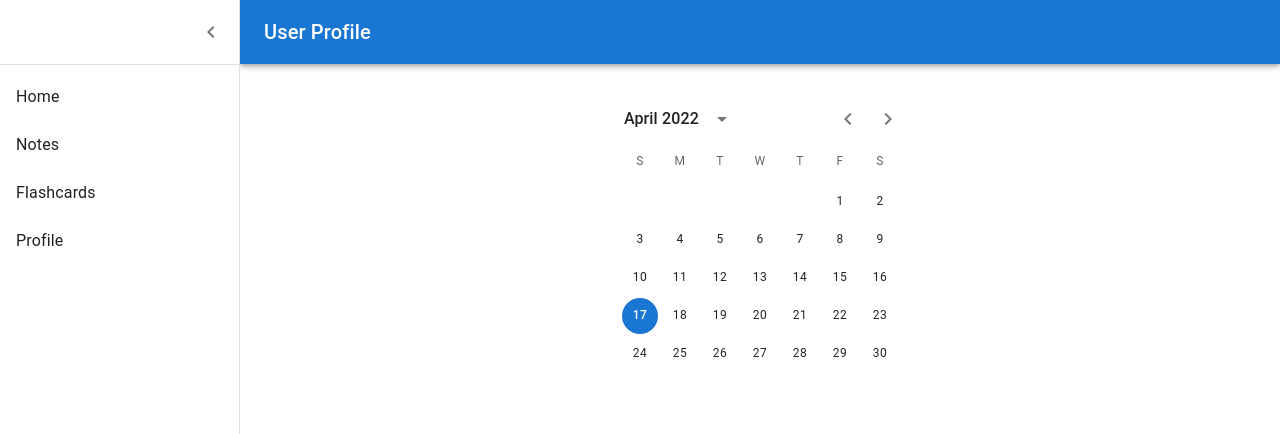
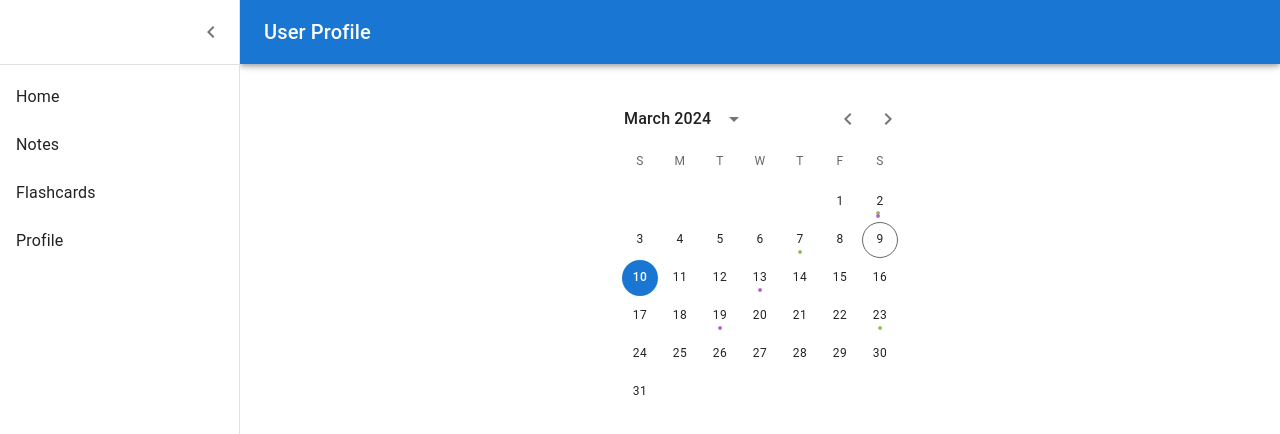
Before and after one commit to plzfday/oblivion, a Next.js app in the folder cortisol/: page /profile in a window 1280 px wide. Shown: the top 434 px of the page. Built offline with nearby package versions, Linux system fonts and the light colour scheme.

Commit message:
Added badges to calendar

```diff
--- a/cortisol/src/app/components/Calendar.tsx
+++ b/cortisol/src/app/components/Calendar.tsx
@@ -2,18 +2,163 @@
 
 import * as React from 'react';
 import dayjs, { Dayjs } from 'dayjs';
+import Badge from '@mui/material/Badge';
 import { AdapterDayjs } from '@mui/x-date-pickers/AdapterDayjs';
 import { LocalizationProvider } from '@mui/x-date-pickers/LocalizationProvider';
+import { PickersDay, PickersDayProps } from '@mui/x-date-pickers/PickersDay';
 import { DateCalendar } from '@mui/x-date-pickers/DateCalendar';
+import { DayCalendarSkeleton } from '@mui/x-date-pickers/DayCalendarSkeleton';
+import { Box } from '@mui/material';
 
-export default function DateCalendarValue() {
-  const [value, setValue] = React.useState<Dayjs | null>(dayjs('2022-04-17'));
+// function getRandomNumber(min: number, max: number) {
+//     return Math.round(Math.random() * (max - min) + min);
+// }
 
-  return (
-    <LocalizationProvider dateAdapter={AdapterDayjs}>
-      <div>
-        <DateCalendar value={value} onChange={(newValue) => setValue(newValue)} />
-      </div>
-    </LocalizationProvider>
-  );
+function fakeFetch(date: Dayjs, { signal }: { signal: AbortSignal }) {
+    return new Promise<{ daysToHighlightGreen: number[] ; daysToHighlightPurple: number[]}>((resolve, reject) => {
+        const timeout = setTimeout(() => {
+        const daysInMonth = date.daysInMonth();
+        // const daysToHighlightGreen = [1, 2, 3].map(() => getRandomNumber(1, daysInMonth));
+        // const daysToHighlightPurple = [1, 2, 3].map(() => getRandomNumber(1, daysInMonth));
+        const daysToHighlightGreen = [2, 7, 23];
+        const daysToHighlightPurple = [2, 13, 19];
+
+        resolve({ daysToHighlightGreen, daysToHighlightPurple });
+        }, 500);
+
+        signal.onabort = () => {
+        clearTimeout(timeout);
+        reject(new DOMException('aborted', 'AbortError'));
+        };
+    });
 }
+
+const initialValue = dayjs('2024-03-10');
+
+// function GreenDay(props: PickersDayProps<Dayjs> & { highlightedDays?: number[] }) {
+//     const { highlightedDays = [], day, outsideCurrentMonth, ...other } = props;
+
+//     const isSelected =
+//         !props.outsideCurrentMonth && highlightedDays.indexOf(props.day.date()) >= 0;
+
+//     return (
+//         <Badge
+//             key={props.day.toString()}
+//             overlap="circular"
+//             badgeContent={isSelected ? '🟢' : undefined}
+//             anchorOrigin={{
+//                 vertical: 'bottom',
+//                 horizontal: 'right'
+//             }}
+//             sx={{
+//                 '& .MuiBadge-badge': {
+//                     fontSize: '0.2rem',
+//                     right: '50%'
+//                 }
+//             }}
+//         >
+//         <PickersDay {...other} outsideCurrentMonth={outsideCurrentMonth} day={day} />
+//         </Badge>
+//     );
+// }
+
+export default function DateCalendarServerRequest() {
+    const requestAbortController = React.useRef<AbortController | null>(null);
+    const [isLoading, setIsLoading] = React.useState(false);
+    const [highlightedDaysGreen, setHighlightedDaysGreen] = React.useState([1, 2, 15]);
+    const [highlightedDaysPurple, setHighlightedDaysPurple] = React.useState([2, 7, 23])
+
+    const fetchHighlightedDays = (date: Dayjs) => {
+        const controller = new AbortController();
+        fakeFetch(date, {
+        signal: controller.signal,
+        })
+        .then(({ daysToHighlightGreen, daysToHighlightPurple }) => {
+            setHighlightedDaysGreen(daysToHighlightGreen);
+            setHighlightedDaysPurple(daysToHighlightPurple);
+            setIsLoading(false);
+        })
+        .catch((error) => {
+            // ignore the error if it's caused by `controller.abort`
+            if (error.name !== 'AbortError') {
+            throw error;
+            }
+        });
+
+        requestAbortController.current = controller;
+    };
+
+    React.useEffect(() => {
+        fetchHighlightedDays(initialValue);
+        return () => requestAbortController.current?.abort();
+    }, []);
+
+    const handleMonthChange = (date: Dayjs) => {
+        if (requestAbortController.current) {
+        requestAbortController.current.abort();
+        }
+
+        setIsLoading(true);
+        setHighlightedDaysGreen([]);
+        setHighlightedDaysPurple([]);
+        fetchHighlightedDays(date);
+    };
+
+    return (
+        <LocalizationProvider dateAdapter={AdapterDayjs}>
+        <DateCalendar
+            defaultValue={initialValue}
+            loading={isLoading}
+            onMonthChange={handleMonthChange}
+            renderLoading={() => <DayCalendarSkeleton />}
+            slots={{
+                day: (props: PickersDayProps<Dayjs> & { highlightedDaysGreen?: number[]; highlightedDaysPurple?: number[] }) => {
+                    const { highlightedDaysGreen = [], highlightedDaysPurple = [], outsideCurrentMonth, day, ...other } = props;
+                    const isGreenSelected = highlightedDaysGreen.includes(props.day.date()) && !props.outsideCurrentMonth;
+                    const isPurpleSelected = highlightedDaysPurple.includes(props.day.date()) && !props.outsideCurrentMonth;
+
+                    return (
+                        <Box>
+                            {(isGreenSelected || isPurpleSelected) && (
+                                <Badge
+                                    key={props.day.toString()}
+                                    overlap="circular"
+                                    badgeContent={
+                                        <Box display="flex" flexDirection="row">
+                                            {isGreenSelected && '🟢'}
+                                            {isGreenSelected && isPurpleSelected && ' '}
+                                            {isPurpleSelected && '🟣'}
+                                        </Box>
+                                    }
+                                    anchorOrigin={{
+                                        vertical: 'bottom',
+                                        horizontal: 'right'
+                                    }}
+                                    sx={{
+                                        '& .MuiBadge-badge': {
+                                            fontSize: '0.2rem',
+                                            right: '50%'
+                                        }
+                                    }}
+                                >
+                                    <PickersDay {...other} outsideCurrentMonth={outsideCurrentMonth} day={day}/>
+                                </Badge>
+                            )}
+                            {!isGreenSelected && !isPurpleSelected && (
+                                <PickersDay {...other} outsideCurrentMonth={outsideCurrentMonth} day={day}/>
+                            )}
+                        </Box>
+                    );
+
+                },
+            }}
+            slotProps={{
+            day: {
+                highlightedDaysGreen,
+                highlightedDaysPurple
+            } as any,
+            }}
+        />
+        </LocalizationProvider>
+    );
+}
```
